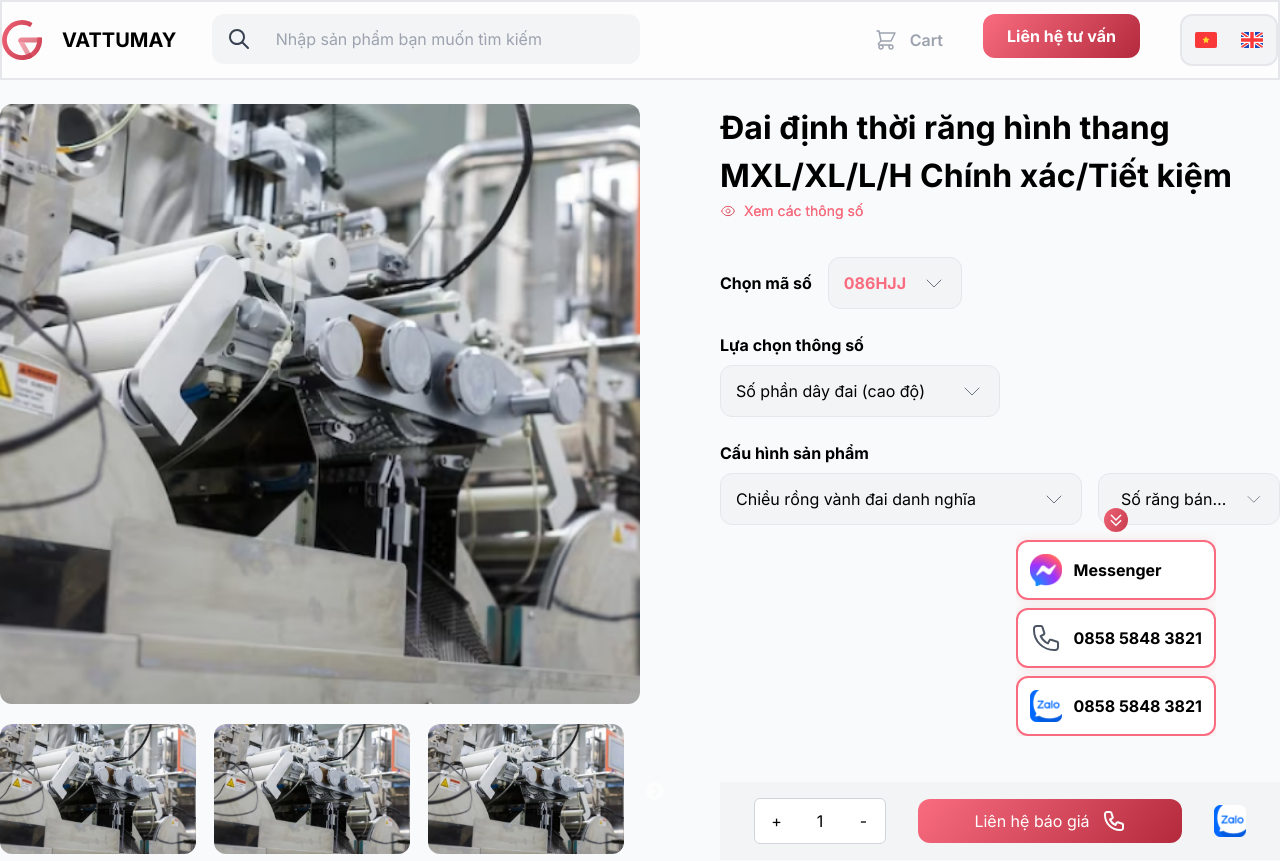
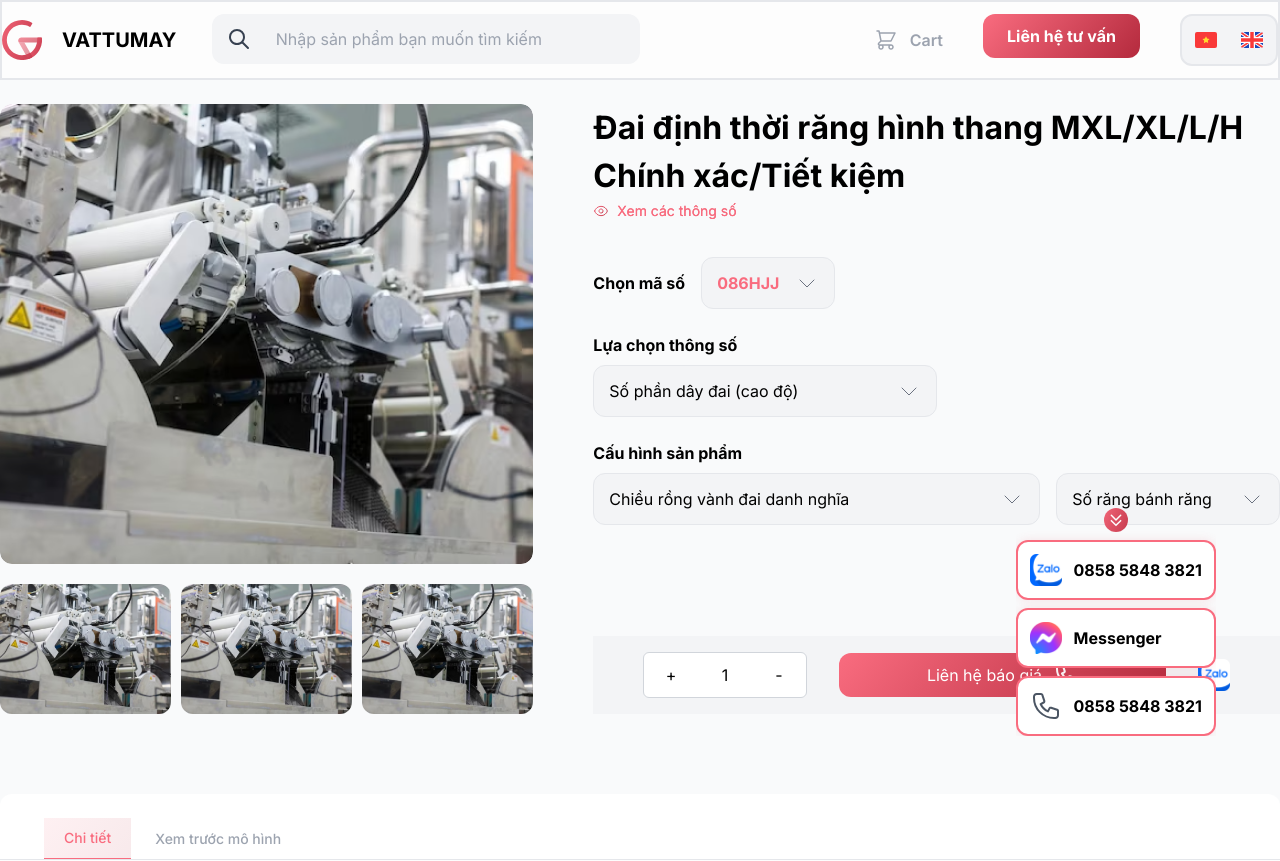
Before and after one commit to caibanThinh200/vattumay, a Next.js app: page /san-pham/1/1/1 in a window 1280 px wide. Shown: the top 861 px of the page. Built offline with nearby package versions, Linux system fonts and the light colour scheme.

Commit message:
update layout

```diff
--- a/app/components/FloatContact/index.tsx
+++ b/app/components/FloatContact/index.tsx
@@ -1,6 +1,13 @@
 import clsx from "clsx";
 import Image from "next/image";
-import { LegacyRef, MouseEvent, useCallback, useEffect, useRef, useState } from "react";
+import {
+  LegacyRef,
+  MouseEvent,
+  useCallback,
+  useEffect,
+  useRef,
+  useState,
+} from "react";
 
 interface IFloatContactProps {}
 
@@ -9,14 +16,18 @@ const FloatContact: React.FC<IFloatContactProps> = (props) => {
   const overlayRef = useRef<HTMLDivElement>(null);
 
   useEffect(() => {
-    if(isOpen) {
-      (overlayRef.current as HTMLDivElement).style.height = `${overlayRef.current?.scrollHeight}px`
+    if (isOpen) {
+      (
+        overlayRef.current as HTMLDivElement
+      ).style.height = `${overlayRef.current?.scrollHeight}px`;
     }
-  }, [isOpen])
+  }, [isOpen]);
 
   const handleOpenContact = useCallback(
     (e: MouseEvent<any>) => {
-      (overlayRef.current as HTMLDivElement).style.height = isOpen ? "0px" : `${overlayRef.current?.scrollHeight}px` || "0px";
+      (overlayRef.current as HTMLDivElement).style.height = isOpen
+        ? "0px"
+        : `${overlayRef.current?.scrollHeight}px` || "0px";
       setIsOpen(!isOpen);
     },
     [isOpen]
@@ -27,7 +38,10 @@ const FloatContact: React.FC<IFloatContactProps> = (props) => {
       <div>
         <svg
           onClick={handleOpenContact}
-          className={clsx("cursor-pointer transition-all", isOpen ? "rotate-0" : "rotate-180")}
+          className={clsx(
+            "cursor-pointer transition-all",
+            isOpen ? "rotate-0" : "rotate-180"
+          )}
           width="24"
           height="24"
           viewBox="0 0 24 24"
@@ -62,11 +76,30 @@ const FloatContact: React.FC<IFloatContactProps> = (props) => {
           </defs>
         </svg>
       </div>
+      <div
+        className="flex flex-col gap-2"
+      >
+        <div
+          className="border-2 bg-white border-begonia p-[12px] rounded-xl flex gap-3 w-full items-center"
+          style={{
+            boxShadow: "0px 0px 10px 0px rgba(231, 91, 111, 0.15)",
+          }}
+        >
+          <Image
+            src={"/image/zalo.png"}
+            alt="Messenger"
+            height={32}
+            width={32}
+          />
+          <p className="font-bold">0858 5848 3821</p>
+        </div>
         <div ref={overlayRef} className="flex flex-col gap-2 transition-all duration-300">
           <div
             className="border-2 bg-white border-begonia p-[12px] rounded-xl flex items-center w-full gap-3"
             style={{
-            boxShadow: isOpen ? "0px 0px 10px 0px rgba(231, 91, 111, 0.15)" : "none",
+              boxShadow: isOpen
+                ? "0px 0px 10px 0px rgba(231, 91, 111, 0.15)"
+                : "none",
             }}
           >
             <Image
@@ -100,19 +133,6 @@ const FloatContact: React.FC<IFloatContactProps> = (props) => {
             </svg>
             <p className="font-bold">0858 5848 3821</p>
           </div>
-        <div
-          className="border-2 bg-white border-begonia p-[12px] rounded-xl flex gap-3 w-full items-center"
-          style={{
-            boxShadow: "0px 0px 10px 0px rgba(231, 91, 111, 0.15)",
-          }}
-        >
-          <Image
-            src={"/image/zalo.png"}
-            alt="Messenger"
-            height={32}
-            width={32}
-          />
-          <p className="font-bold">0858 5848 3821</p>
         </div>
       </div>
     </div>
--- a/app/layout.tsx
+++ b/app/layout.tsx
@@ -3,6 +3,9 @@
 import "./globals.css";
 import "slick-carousel/slick/slick.css";
 import "slick-carousel/slick/slick-theme.css";
+import 'swiper/css';
+import 'swiper/css/navigation';
+import 'swiper/css/pagination';
 import { Inter } from "next/font/google";
 import clsx from "clsx";
 import dynamic from "next/dynamic";
--- a/app/san-pham/[...slug]/components/ProductInfo.tsx
+++ b/app/san-pham/[...slug]/components/ProductInfo.tsx
@@ -5,12 +5,13 @@ import Slider from "react-slick";
 import "./product-info.scss";
 import Select from "react-select";
 import { Listbox } from "@headlessui/react";
+import { Swiper, SwiperSlide } from "swiper/react";
 
 interface IProductInfoProps {
   handleOpenContact: () => void;
 }
 
-const ProductInfo: React.FC<IProductInfoProps> = ({handleOpenContact}) => {
+const ProductInfo: React.FC<IProductInfoProps> = ({ handleOpenContact }) => {
   const settings = {
     // dots: true,
     infinite: true,
@@ -21,21 +22,22 @@ const ProductInfo: React.FC<IProductInfoProps> = ({handleOpenContact}) => {
   };
 
   return (
-    <div className="flex gap-20">
-      <div className="lg:w-6/12 w-full">
+    <div className="flex gap-[60px]">
+      <div className="lg:w-5/12 w-full">
         <div className="flex flex-col gap-[20px]">
-          <div className="h-[600px] w-full overflow-hidden rounded-xl">
+          <div className="h-[460px] w-full overflow-hidden rounded-xl">
             <Image
-              className="h-full w-full object-cover"
-              width={350}
-              height={600}
+              className="h-full w-full object-cover rounded-xl"
+              width={596}
+              height={460}
               src={"/image/product-2.png"}
               alt="Product 2"
             />
           </div>
           <div>
-            <Slider {...settings}>
-              <div className="h-[130px] rounded-xl overflow-hidden !w-11/12">
+            <Swiper slidesPerView={3} spaceBetween={10}>
+              <SwiperSlide>
+                <div className="h-[130px] rounded-xl overflow-hidden !w-full">
                   <Image
                     className="w-full h-full object-cover"
                     src={"/image/product-2.png"}
@@ -44,7 +46,9 @@ const ProductInfo: React.FC<IProductInfoProps> = ({handleOpenContact}) => {
                     width={200}
                   />
                 </div>
-              <div className="h-[130px] rounded-xl overflow-hidden !w-11/12">
+              </SwiperSlide>
+              <SwiperSlide>
+                <div className="h-[130px] rounded-xl overflow-hidden !w-full">
                   <Image
                     className="w-full h-full object-cover"
                     src={"/image/product-2.png"}
@@ -53,7 +57,9 @@ const ProductInfo: React.FC<IProductInfoProps> = ({handleOpenContact}) => {
                     width={200}
                   />
                 </div>
-              <div className="h-[130px] rounded-xl overflow-hidden !w-11/12">
+              </SwiperSlide>
+              <SwiperSlide>
+                <div className="h-[130px] rounded-xl overflow-hidden !w-full">
                   <Image
                     className="w-full h-full object-cover"
                     src={"/image/product-2.png"}
@@ -62,7 +68,9 @@ const ProductInfo: React.FC<IProductInfoProps> = ({handleOpenContact}) => {
                     width={200}
                   />
                 </div>
-              <div className="h-[130px] rounded-xl overflow-hidden !w-11/12">
+              </SwiperSlide>
+              <SwiperSlide>
+                <div className="h-[130px] rounded-xl overflow-hidden !w-full">
                   <Image
                     className="w-full h-full object-cover"
                     src={"/image/product-2.png"}
@@ -71,7 +79,9 @@ const ProductInfo: React.FC<IProductInfoProps> = ({handleOpenContact}) => {
                     width={200}
                   />
                 </div>
-              <div className="h-[130px] rounded-xl overflow-hidden !w-11/12">
+              </SwiperSlide>
+              <SwiperSlide>
+                <div className="h-[130px] rounded-xl overflow-hidden !w-full">
                   <Image
                     className="w-full h-full object-cover"
                     src={"/image/product-2.png"}
@@ -80,7 +90,9 @@ const ProductInfo: React.FC<IProductInfoProps> = ({handleOpenContact}) => {
                     width={200}
                   />
                 </div>
-              <div className="h-[130px] rounded-xl overflow-hidden !w-11/12">
+              </SwiperSlide>
+              <SwiperSlide>
+                <div className="h-[130px] rounded-xl overflow-hidden !w-full">
                   <Image
                     className="w-full h-full object-cover"
                     src={"/image/product-2.png"}
@@ -89,11 +101,12 @@ const ProductInfo: React.FC<IProductInfoProps> = ({handleOpenContact}) => {
                     width={200}
                   />
                 </div>
-            </Slider>
+              </SwiperSlide>
+            </Swiper>
           </div>
         </div>
       </div>
-      <div className="lg:w-6/12 w-full flex flex-col justify-between">
+      <div className="lg:w-7/12 w-full flex flex-col justify-between">
         <div className="flex flex-col gap-[36px]">
           <div>
             <h1 className="text-[32px] font-bold">
@@ -271,12 +284,7 @@ const ProductInfo: React.FC<IProductInfoProps> = ({handleOpenContact}) => {
             </button>
           </div>
           <div>
-            <Image
-              alt="zalo"
-              src={"/image/zalo.png"}
-              height={32}
-              width={32}
-            />
+            <Image alt="zalo" src={"/image/zalo.png"} height={32} width={32} />
           </div>
         </div>
       </div>
--- a/app/san-pham/[...slug]/components/product-info.scss
+++ b/app/san-pham/[...slug]/components/product-info.scss
@@ -1,7 +1,14 @@
 // .slick-track {
 //     display: flex;
-//     gap: 20px;
+//     gap: 12px;
 // }
-// .slick-slide {
-//     margin-right: 20px;
-// }
+
+.swiper-slide {
+  text-align: center;
+  font-size: 18px;
+
+  /* Center slide text vertically */
+  display: flex;
+  justify-content: space-between;
+  align-items: center;
+}
--- a/package.json
+++ b/package.json
@@ -27,6 +27,7 @@
     "react-slick": "^0.29.0",
     "sass": "^1.64.2",
     "slick-carousel": "^1.8.1",
+    "swiper": "^10.1.0",
     "tailwindcss": "3.3.3",
     "typescript": "5.1.6"
   },
```
Also changed, not shown: 1 other file (tests, documents, lock files or other folders). Lines whose indentation alone changed are shown as unchanged.
